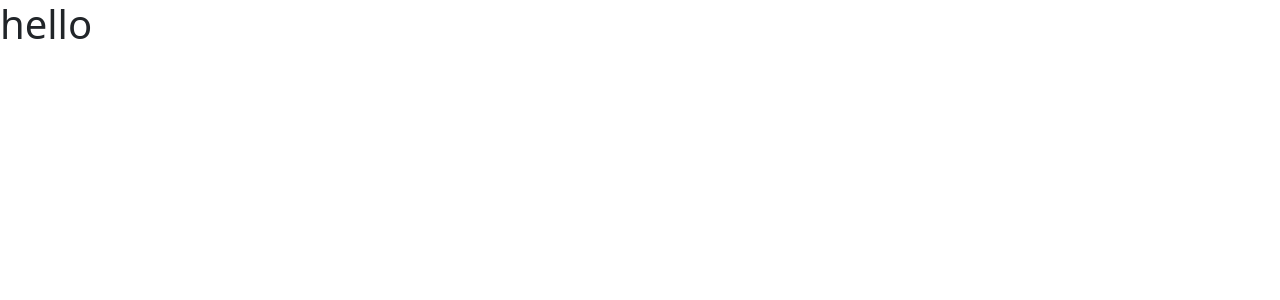
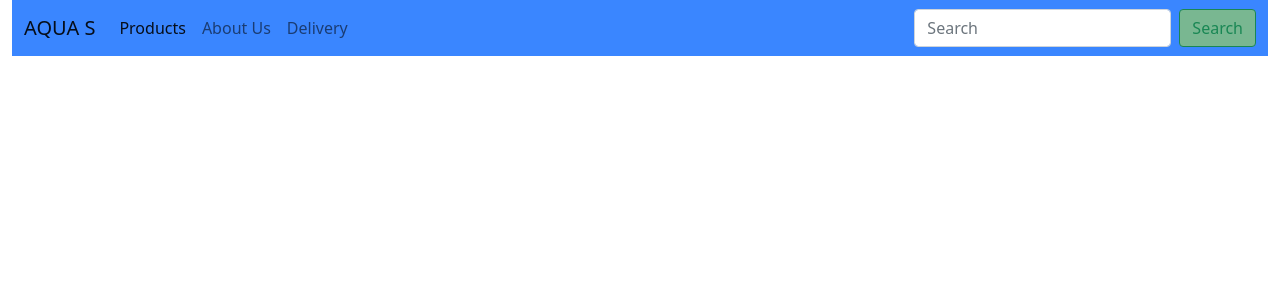
Before and after one commit to Balazs9/aqua_s, a Django app: page / in a window 1280 px wide. Before the commit the part shown is almost empty. Shown: the top 300 px of the page. Run offline with Django 3.2, Linux system fonts and the light colour scheme; some libraries are stand-ins or nearby versions.

Commit message:
added and styled navbar

```diff
--- a/home/templates/home/index.html
+++ b/home/templates/home/index.html
@@ -2,7 +2,10 @@
 
 {% load static %}
 
-{% block content %}
-    <h1>hello</h1>
+{% block page_header %}
 
 {% endblock %}
+
+{% block content %}
+
+{% endblock %}
--- a/templates/base.html
+++ b/templates/base.html
@@ -29,6 +29,31 @@
     </head>
     <body>
         <header class="container-fluid fixed-top">
+            <nav class="navbar navbar-expand-lg navbar-light" style="background-color: #3a86ff;">
+                <div class="container-fluid">
+                    <a class="navbar-brand" href="{ url 'home' }">AQUA S</a>
+                    <button class="navbar-toggler" type="button" data-bs-toggle="collapse" data-bs-target="#navbarSupportedContent" aria-controls="navbarSupportedContent" aria-expanded="false" aria-label="Toggle navigation">
+                        <span class="navbar-toggler-icon"></span>
+                    </button>
+                    <div class="collapse navbar-collapse" id="navbarSupportedContent">
+                        <ul class="navbar-nav me-auto mb-2 mb-lg-0">
+                            <li class="nav-item">
+                                <a class="nav-link active" aria-current="page" href="#">Products</a>
+                            </li>
+                            <li class="nav-item">
+                                <a class="nav-link" href="#">About Us</a>
+                            </li>
+                            <li class="nav-item">
+                                <a class="nav-link" href="#">Delivery</a>
+                            </li>
+                        </ul>
+                        <form class="d-flex">
+                            <input class="form-control me-2" type="search" placeholder="Search" aria-label="Search">
+                            <button class="btn btn-outline-success" type="submit" style="background-color: #79b791;">Search</button>
+                        </form>
+                    </div>
+                </div>
+            </nav>
 
         </header>
 
```
Lines whose indentation alone changed are shown as unchanged.
